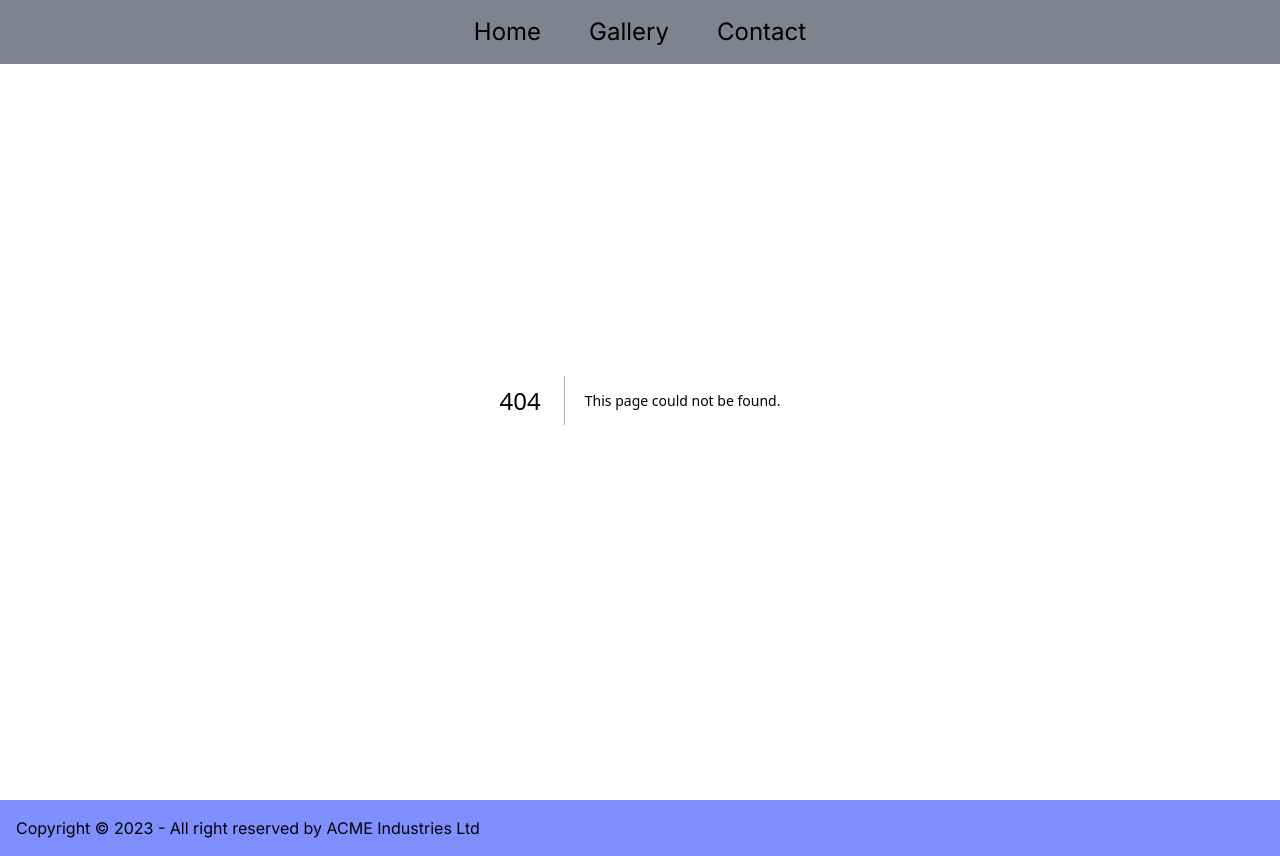
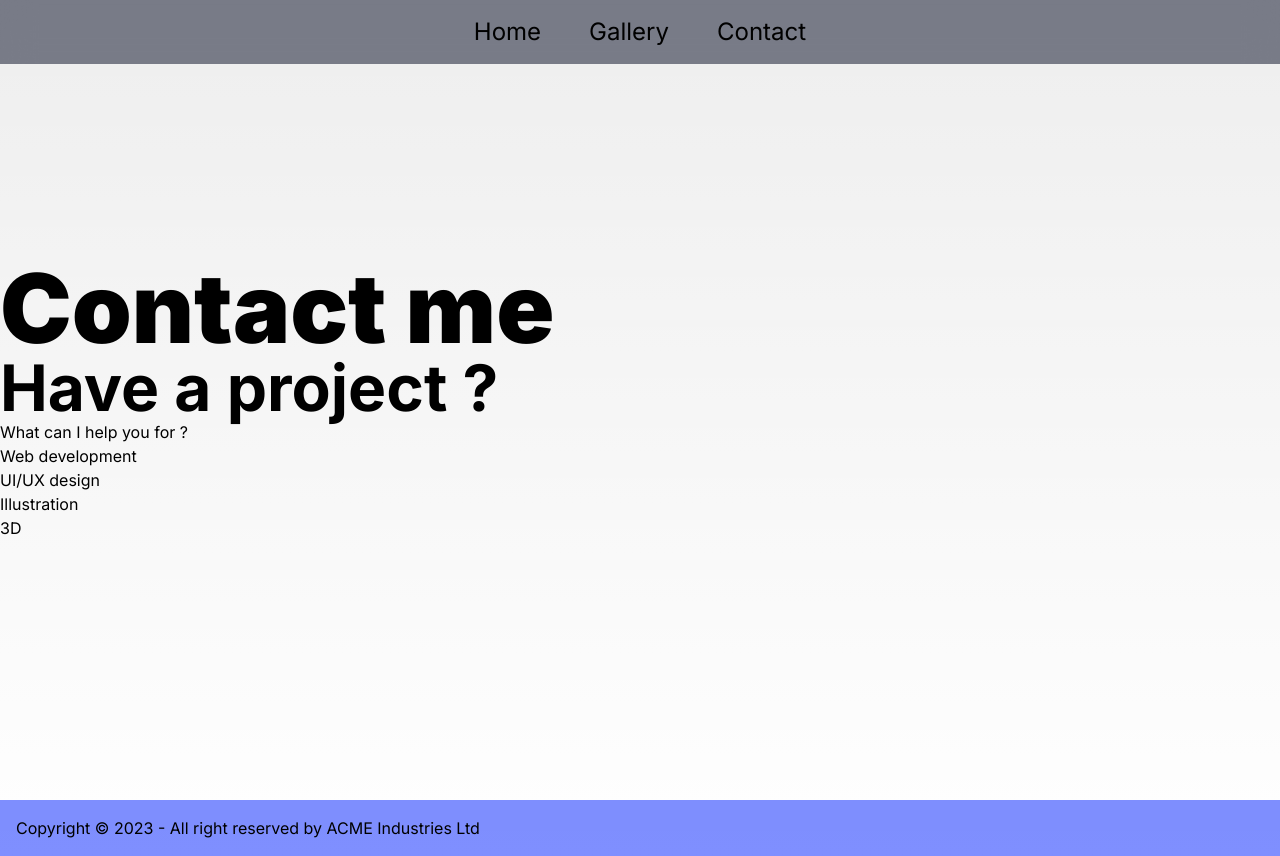
Before and after one commit to mgavillo/personnal-website, a Next.js app: page /contact in a window 1280 px wide. Before the commit this address had no page. Built offline with nearby package versions, Linux system fonts and the light colour scheme.

Commit message:
contact first archi

```diff
--- /dev/null
+++ b/src/app/contact/page.tsx
@@ -0,0 +1,16 @@
+export default function Contact(){
+    return(
+        <div className="w-full h-screen flex flex-col justify-center">
+            <h1 className="">Contact me</h1>
+            <h2>Have a project ?</h2>
+            <h3>What can I help you for ? </h3>
+            <div className="flex flex-col">
+                <p>Web development</p>
+                <p>UI/UX design</p>
+                <p>Illustration</p>
+                <p>3D</p>
+            </div>
+            <div></div>
+        </div>
+    )
+}
--- a/src/app/globals.css
+++ b/src/app/globals.css
@@ -26,6 +26,9 @@ body {
     var(--background-start-rgb);
 }
 
+h1{
+  @apply font-black text-8xl
+}
 h2 {
   font-weight: 700;
   font-size: 4rem;
```
